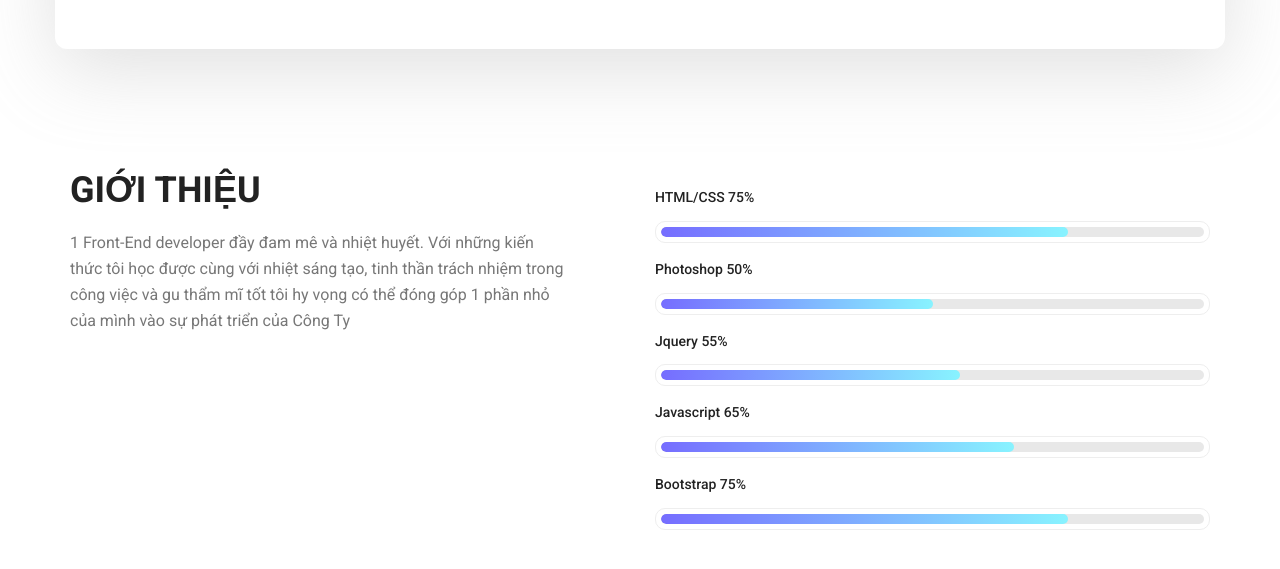
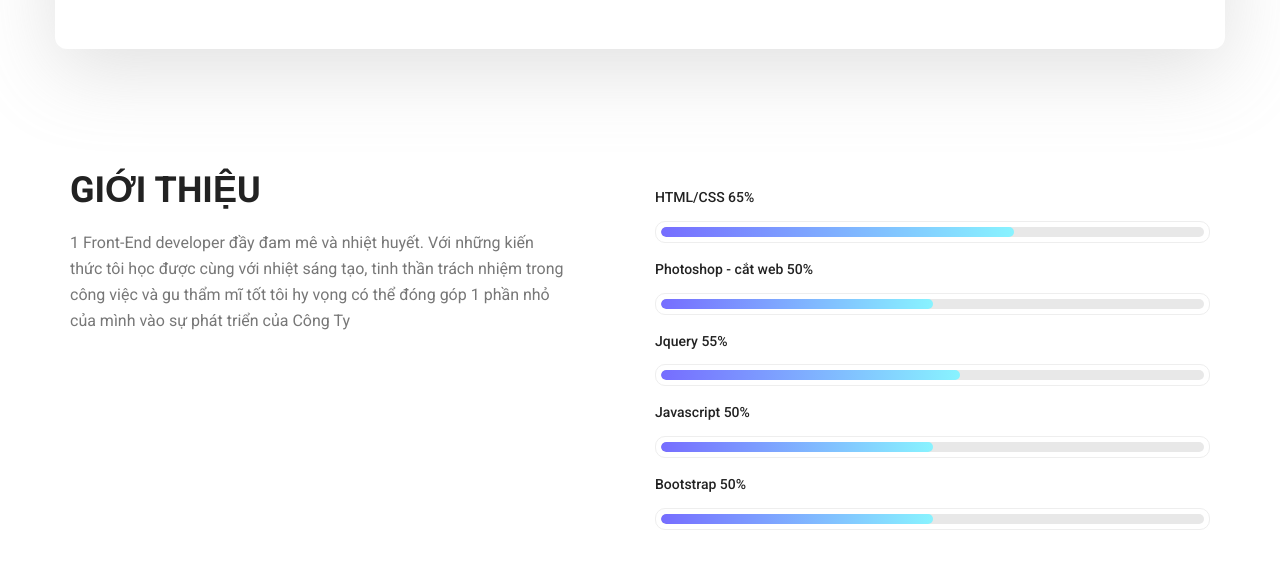
Before and after one commit to vnphu/cv, a website: page index.html in a window 1280 px wide. Shown: the part 911-1480 px from the top of the page. Drawn offline with Linux system fonts and the light colour scheme.

Commit message:
Add files via upload

```diff
--- a/index.html
+++ b/index.html
@@ -5,7 +5,7 @@
         <meta charset="utf-8">
         <meta name="viewport" content="width=device-width, initial-scale=1, shrink-to-fit=no">
         <link rel="icon" href="img/favicon.png" type="image/png">
-        <title>CV VNPHU</title>
+        <title>CV VnPhu</title>
         <!-- Bootstrap CSS -->
         <link rel="stylesheet" href="css/bootstrap.css">
         <link rel="stylesheet" href="vendors/linericon/style.css">
@@ -38,7 +38,7 @@
 						<div class="collapse navbar-collapse offset" id="navbarSupportedContent">
 							<ul class="nav navbar-nav menu_nav ml-auto">
 								<li class="nav-item active"><a class="nav-link" href="index.html">Home</a></li>
-								<li class="nav-item"><a class="nav-link" href="./">About</a></li>
+
 								<li class="nav-item"><a class="nav-link" href="project.html">Project</a></li>
 							</ul>
 						</div>
@@ -55,7 +55,7 @@
 					<div class="banner_content">
 						<div class="media">
 							<div class="d-flex">
-								<img src="img/avatar.jpg" style="width: 600px;"  alt="">
+								<img src="img/IMG_1383.JPG"   alt="">
 							</div>
 							<div class="media-body">
 								<div class="personal_text">
@@ -98,15 +98,15 @@
         				<div class="tools_expert">
         					<div class="skill_main">
 								<div class="skill_item">
-									<h4>HTML/CSS <span class="counter">75</span>%</h4>
+									<h4>HTML/CSS <span class="counter">65</span>%</h4>
 									<div class="progress_br">
 										<div class="progress">
-											<div class="progress-bar" role="progressbar" aria-valuenow="75" aria-valuemin="0" aria-valuemax="100"></div>
+											<div class="progress-bar" role="progressbar" aria-valuenow="65" aria-valuemin="0" aria-valuemax="100"></div>
 										</div>
 									</div>
 								</div>
 								<div class="skill_item">
-									<h4>Photoshop <span class="counter">50</span>%</h4>
+									<h4>Photoshop - cắt web <span class="counter">50</span>%</h4>
 									<div class="progress_br">
 										<div class="progress">
 											<div class="progress-bar" role="progressbar" aria-valuenow="50" aria-valuemin="0" aria-valuemax="100"></div>
@@ -122,18 +122,18 @@
 									</div>
 								</div>
 								<div class="skill_item">
-									<h4>Javascript <span class="counter">65</span>%</h4>
+									<h4>Javascript <span class="counter">50</span>%</h4>
 									<div class="progress_br">
 										<div class="progress">
-											<div class="progress-bar" role="progressbar" aria-valuenow="65" aria-valuemin="0" aria-valuemax="100"></div>
+											<div class="progress-bar" role="progressbar" aria-valuenow="50" aria-valuemin="0" aria-valuemax="100"></div>
 										</div>
 									</div>
 								</div>
 								<div class="skill_item">
-									<h4>Bootstrap <span class="counter">75</span>%</h4>
+									<h4>Bootstrap <span class="counter">50</span>%</h4>
 									<div class="progress_br">
 										<div class="progress">
-											<div class="progress-bar" role="progressbar" aria-valuenow="75" aria-valuemin="0" aria-valuemax="100"></div>
+											<div class="progress-bar" role="progressbar" aria-valuenow="50" aria-valuemin="0" aria-valuemax="100"></div>
 										</div>
 									</div>
 								</div>
```
